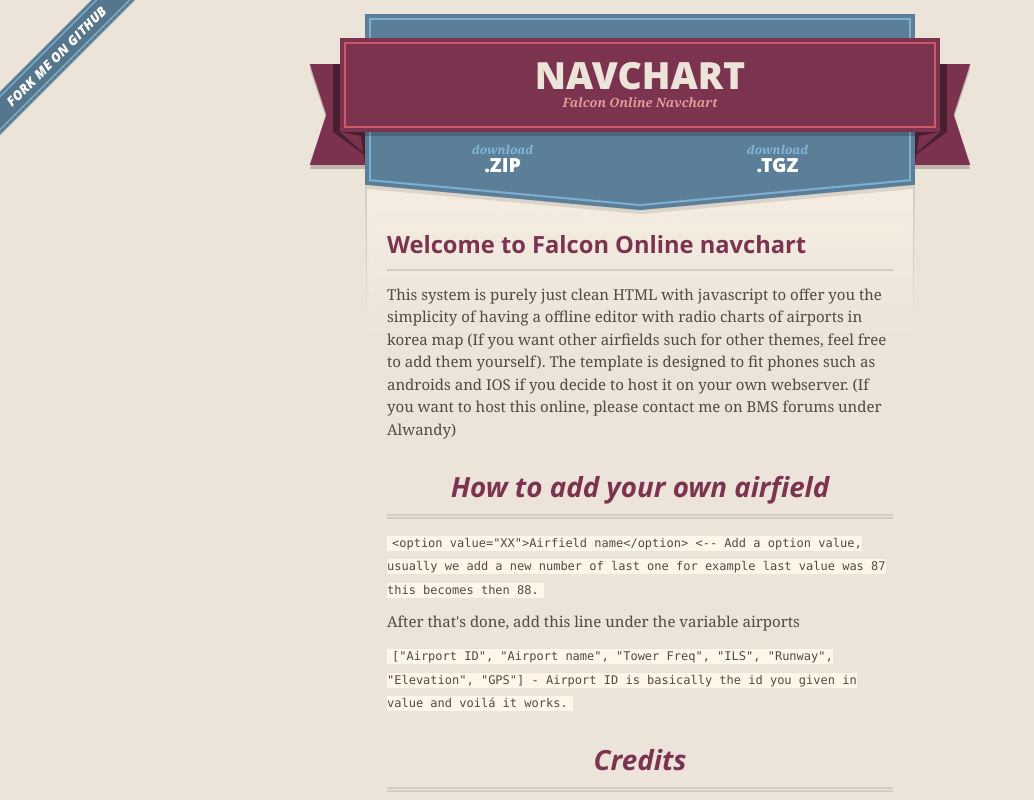
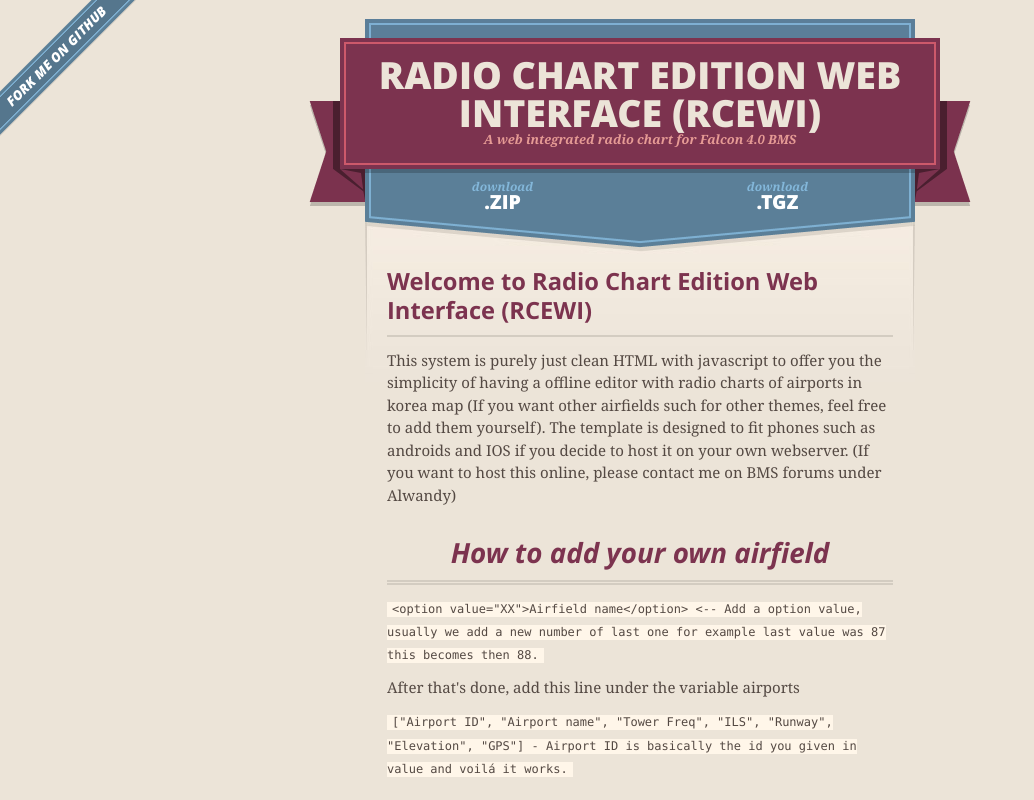
Before and after one commit to Alwandy/navchart, a plain HTML site: page index.html in a window 1280 px wide. Shown: the top 800 px of the page, without its empty margins (0-1034 px from the left). Drawn offline with nearby package versions, Linux system fonts and the light colour scheme.

```diff
--- a/index.html
+++ b/index.html
@@ -17,7 +17,7 @@
         $('#main_content').headsmart()
       })
     </script>
-    <title>Navchart by Alwandy</title>
+    <title>Radio Chart Edition Web Interface (RCEWI) by Alwandy</title>
   </head>
 
   <body>
@@ -27,8 +27,8 @@
       <header>
         <span class="ribbon-outer">
           <span class="ribbon-inner">
-            <h1>Navchart</h1>
-            <h2>Falcon Online Navchart</h2>
+            <h1>Radio Chart Edition Web Interface (RCEWI)</h1>
+            <h2>A web integrated radio chart for Falcon 4.0 BMS</h2>
           </span>
           <span class="left-tail"></span>
           <span class="right-tail"></span>
@@ -47,7 +47,7 @@
 
       <section id="main_content">
         <h3>
-<a id="welcome-to-falcon-online-navchart" class="anchor" href="#welcome-to-falcon-online-navchart" aria-hidden="true"><span class="octicon octicon-link"></span></a>Welcome to Falcon Online navchart</h3>
+<a id="welcome-to-radio-chart-edition-web-interface-rcewi" class="anchor" href="#welcome-to-radio-chart-edition-web-interface-rcewi" aria-hidden="true"><span class="octicon octicon-link"></span></a>Welcome to Radio Chart Edition Web Interface (RCEWI)</h3>
 
 <p>This system is purely just clean HTML with javascript to offer you the simplicity of having a offline editor with radio charts of airports in korea map (If you want other airfields such for other themes, feel free to add them yourself).
 The template is designed to fit phones such as androids and IOS if you decide to host it on your own webserver.
--- a/params.json
+++ b/params.json
@@ -1 +1 @@
-{"name":"Navchart","tagline":"Falcon Online Navchart","body":"### Welcome to Falcon Online navchart\r\nThis system is purely just clean HTML with javascript to offer you the simplicity of having a offline editor with radio charts of airports in korea map (If you want other airfields such for other themes, feel free to add them yourself). \r\nThe template is designed to fit phones such as androids and IOS if you decide to host it on your own webserver. \r\n(If you want to host this online, please contact me on BMS forums under Alwandy)\r\n\r\n\r\n## How to add your own airfield\r\n` <option value=\"XX\">Airfield name</option> <-- Add a option value, usually we add a new number of last one for example last value was 87 this becomes then 88. `\r\n\r\nAfter that's done, add this line under the variable airports\r\n\r\n`[\"Airport ID\", \"Airport name\", \"Tower Freq\", \"ILS\", \"Runway\", \"Elevation\", \"GPS\"] - Airport ID is basically the id you given in value and voilá it works. `\r\n\r\n\r\n## Credits\r\n* <b>Julian Alwandy</b> - For idea and system design<br>\r\n* <b>Verox</b> - For fixing and giving advice<br>\r\n* <b>Olivier</b> ‘ Red Dog’ Beaumont  - Maker of Falcon 4 BMS Navigation charts ","google":"","note":"Don't delete this file! It's used internally to help with page regeneration."}
+{"name":"Radio Chart Edition Web Interface (RCEWI)","tagline":"A web integrated radio chart for Falcon 4.0 BMS","body":"### Welcome to Radio Chart Edition Web Interface (RCEWI)\r\nThis system is purely just clean HTML with javascript to offer you the simplicity of having a offline editor with radio charts of airports in korea map (If you want other airfields such for other themes, feel free to add them yourself). \r\nThe template is designed to fit phones such as androids and IOS if you decide to host it on your own webserver. \r\n(If you want to host this online, please contact me on BMS forums under Alwandy)\r\n\r\n\r\n## How to add your own airfield\r\n` <option value=\"XX\">Airfield name</option> <-- Add a option value, usually we add a new number of last one for example last value was 87 this becomes then 88. `\r\n\r\nAfter that's done, add this line under the variable airports\r\n\r\n`[\"Airport ID\", \"Airport name\", \"Tower Freq\", \"ILS\", \"Runway\", \"Elevation\", \"GPS\"] - Airport ID is basically the id you given in value and voilá it works. `\r\n\r\n\r\n## Credits\r\n* <b>Julian Alwandy</b> - For idea and system design<br>\r\n* <b>Verox</b> - For fixing and giving advice<br>\r\n* <b>Olivier</b> ‘ Red Dog’ Beaumont  - Maker of Falcon 4 BMS Navigation charts ","google":"","note":"Don't delete this file! It's used internally to help with page regeneration."}
```
